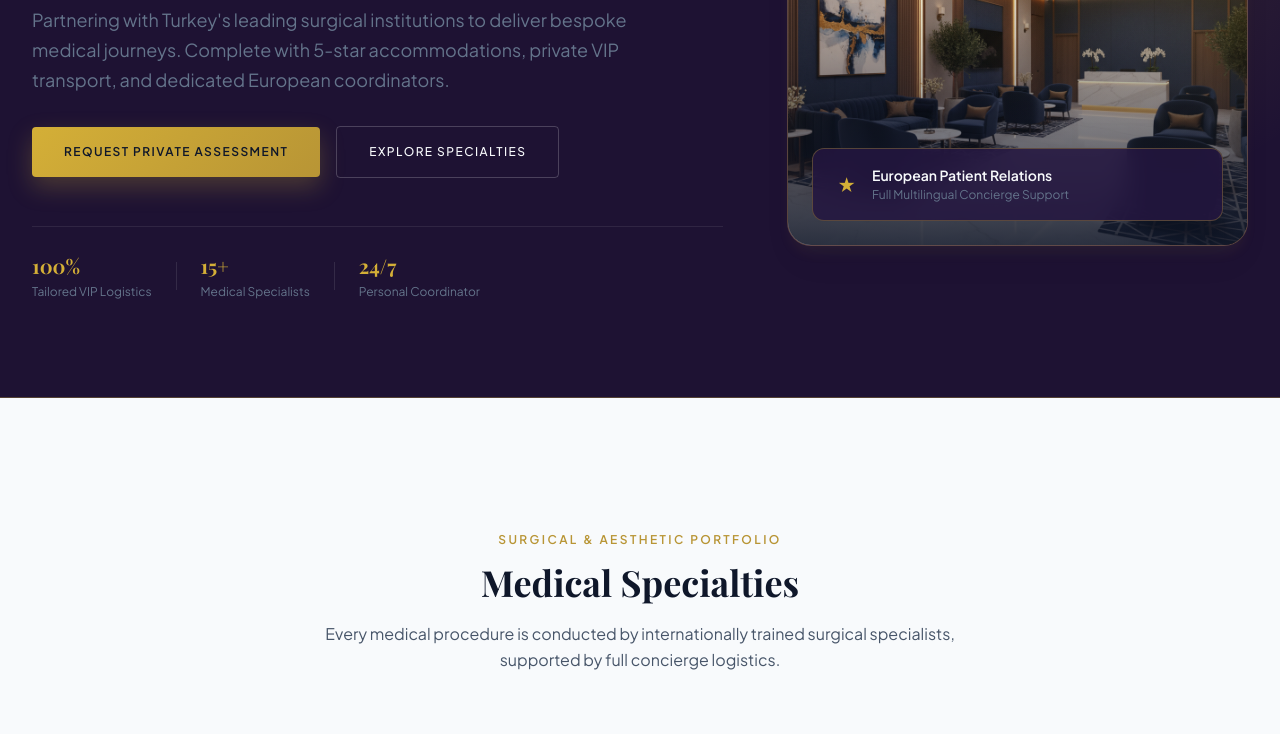
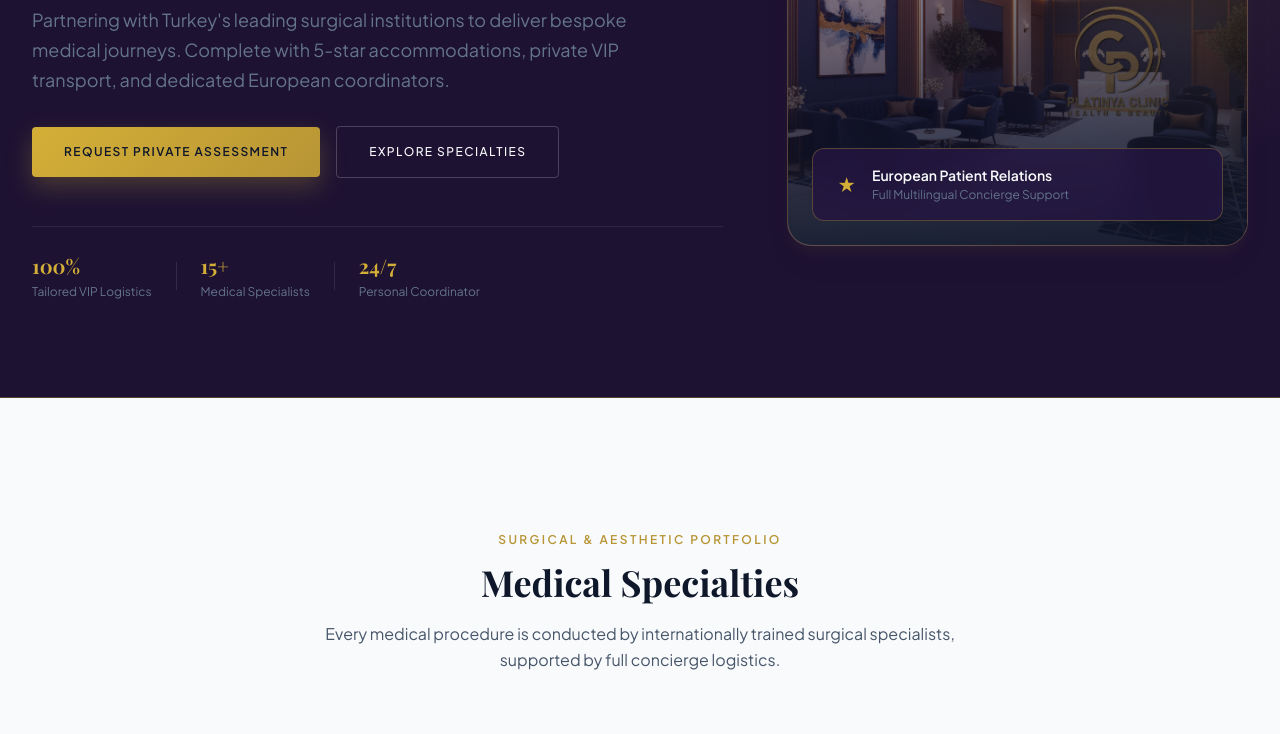
Before and after one commit to khaled767/Platinya-Clinic-Website, a website built with webpack: page src/template.html in a window 1280 px wide. Shown: the part 366-1100 px from the top of the page. Built offline with nearby package versions, Linux system fonts and the light colour scheme; a web font is replaced by a local one.

Commit message:
feat(hero): brighten hero lobby, add Platinya logo on main wall, apply transparent violet tint+opacity so photo harmonizes with violet site background

```diff
--- a/src/components/hero/index.js
+++ b/src/components/hero/index.js
@@ -51,11 +51,12 @@ export default function hero() {
         <div class="hero-media">
           <div class="hero-card-luxury">
             <img
-              src="./assets/images/ai/hero-lobby.png"
+              src="./assets/images/ai/hero-lobby-final.png"
               alt="Luxury medical concierge lounge"
               class="hero-card-img"
               loading="lazy"
             />
+            <div class="hero-card-tint"></div>
             <div class="card-glow"></div>
             <div class="concierge-preview-badge">
               <span class="badge-icon">★</span>
--- a/src/styles/layout/hero.css
+++ b/src/styles/layout/hero.css
@@ -183,6 +183,19 @@
   height: 100%;
   object-fit: cover;
   z-index: 0;
+  /* Higher transparency so the violet background shows through */
+  opacity: 0.8;
+}
+
+/* Violet tint overlaid on the photo — pulls any blue tones toward the brand
+   violet, guaranteeing the hero harmonises with the violet site background. */
+.hero-card-tint {
+  position: absolute;
+  inset: 0;
+  background: linear-gradient(160deg, rgba(58, 36, 95, 0.28) 0%, rgba(36, 22, 64, 0.55) 60%, rgba(26, 15, 46, 0.7) 100%);
+  mix-blend-mode: multiply;
+  z-index: 1;
+  pointer-events: none;
 }
 
 /* Dark scrim so the concierge badge stays readable over the photo */
```
Also changed, not shown: src/assets/images/ai/hero-lobby-final.png (added), src/assets/images/ai/hero-lobby-violet.png (added).
